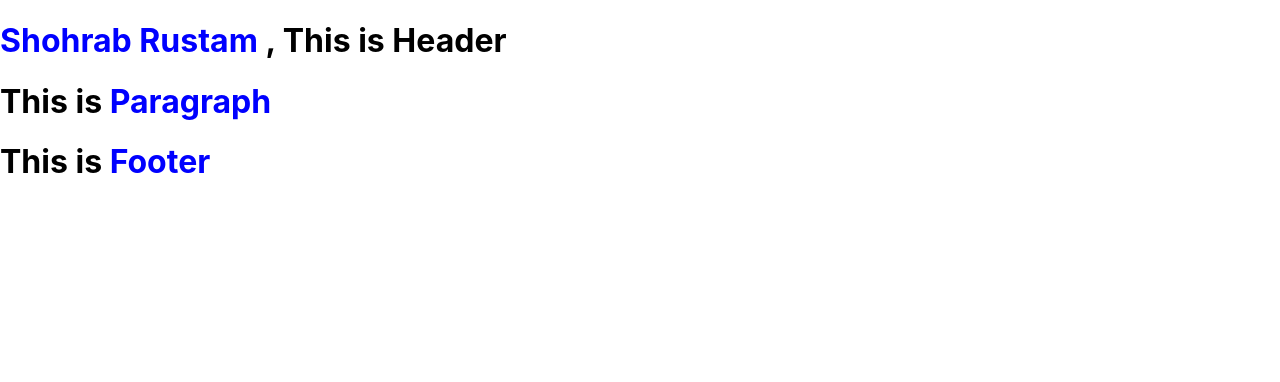
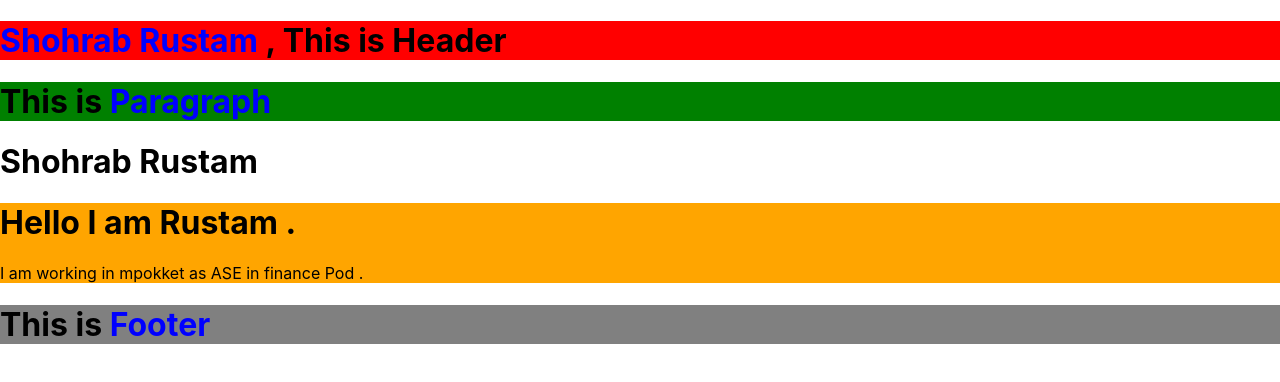
Before and after one commit to ShohrabRustam/ReactLearning, a React (Create React App) app: page / in a window 1280 px wide. Shown: the top 382 px of the page. Built offline with nearby package versions, Linux system fonts and the light colour scheme.

Commit message:
understanding of the import and export in react

```diff
--- a/src/Components/App.jsx
+++ b/src/Components/App.jsx
@@ -2,10 +2,10 @@ import React from 'react';
 import Footer from './Footer';
 import Heading from './Heading';
 import Para from './Para';
-
+import doveloperName, {info} from './ImportExport';
 
 function App() {
-    return ( <div><Heading /><Para /><Footer /></div>);
+    return ( <div><Heading /><Para /> <h1>{doveloperName}</h1>{info()}<Footer /></div>);
 }
 
 export default App;
--- a/src/Components/Footer.jsx
+++ b/src/Components/Footer.jsx
@@ -1,7 +1,7 @@
 import React from 'react';
 
 function Footer(){
-    return <h1>This  is <span style={{color:'Blue'}}> Footer</span></h1>;
+    return <h1 style={{ backgroundColor:'grey'}}>This  is <span style={{color:'Blue'}}> Footer</span></h1>;
 }
 
 export default Footer;
--- a/src/Components/Heading.jsx
+++ b/src/Components/Heading.jsx
@@ -1,7 +1,7 @@
 import React from 'react';
 
 function Heading(){
-    return <h1><span style={{color:'Blue'}}> Shohrab Rustam </span>, This is Header</h1>;
+    return <h1 style={{ backgroundColor:'red'}}><span style={{color:'Blue',}}> Shohrab Rustam </span>, This is Header</h1>;
 }
 
 export default Heading;
--- /dev/null
+++ b/src/Components/ImportExport.jsx
@@ -0,0 +1,10 @@
+import React from 'react';
+import ReactDOM from 'react-dom';
+
+const doveloperName = 'Shohrab Rustam'
+
+function info(){
+    return <div style={{ backgroundColor:'orange' }}><h1>Hello I am Rustam .</h1><p>I am working in mpokket as ASE in finance Pod .</p></div>
+}
+export default doveloperName;
+export { info}
--- a/src/Components/Para.jsx
+++ b/src/Components/Para.jsx
@@ -1,7 +1,7 @@
 import React from 'react';
 
 function Para(){
-    return <h1>This  is <span style={{color:'Blue'}}> Paragraph</span></h1>;
+    return <h1 style={{ backgroundColor:'green' }}>This  is <span style={{color:'Blue'}}> Paragraph</span></h1>;
 }
 
 export default Para;
--- a/src/index.js
+++ b/src/index.js
@@ -5,7 +5,6 @@ import App from './Components/App';
 // var React = new require('react');
 // var ReactDOM = new require('react-dom');
 // ReactDOM.render(<h1>Hello World</h1>,document.getElementById('root'));
-const root = ReactDOM.createRoot(document.getElementById('root'));
 const time = new Date(/* 2020, 3,2,8 */);
 var cssStyle = {
     color: 'green'
@@ -32,6 +31,7 @@ else if (h >= 12 && h <= 15) {
 
 }
 
+const root = ReactDOM.createRoot(document.getElementById('root'));
 root.render(
     <div>
         <App />
```
